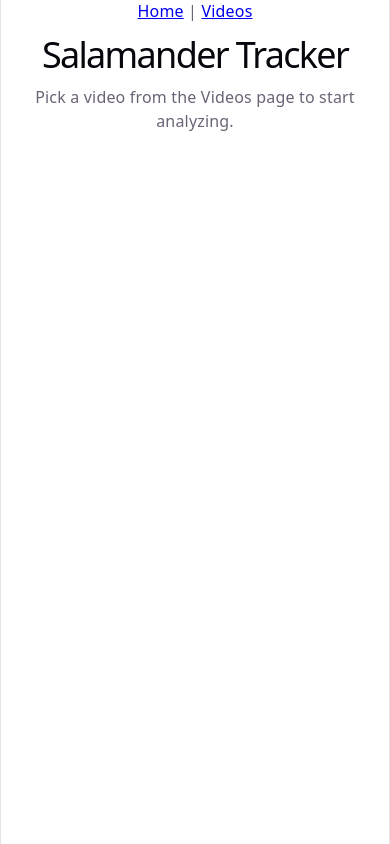
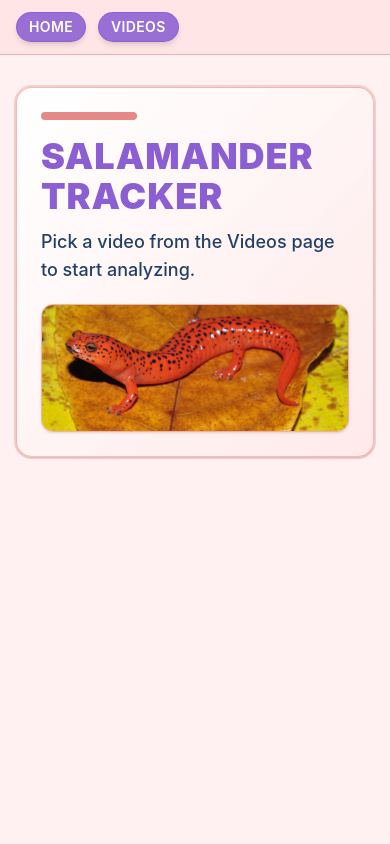
Before and after one commit to konradkelly/Salamander-Labs, a React (Vite) app: page / in a window 390 px wide. Built offline with nearby package versions, Linux system fonts and the light colour scheme.

Commit message:
feat(ui): add TailwindCSS styling and responsive layout across app screens

```diff
--- a/src/App.jsx
+++ b/src/App.jsx
@@ -5,19 +5,26 @@ import Preview from './pages/Preview.jsx';
 
 export default function App() {
   return (
-    <div>
-      <nav>
-        <Link to="/">Home</Link>
-        {' | '}
-        <Link to="/videos">Videos</Link>
+    <div className="min-h-screen">
+      <nav className="sticky top-0 z-10 border-b border-accent/35 bg-accent-soft/70 px-4 py-3 backdrop-blur">
+        <div className="mx-auto flex w-full max-w-5xl items-center gap-3 text-sm font-semibold uppercase tracking-wide">
+          <Link className="rounded-full border border-secondary/85 bg-secondary/88 px-3 py-1 text-white shadow-md transition-colors transition-transform duration-200 hover:-translate-y-0.5 hover:bg-[#6f42c1]" to="/">
+            Home
+          </Link>
+          <Link className="rounded-full border border-secondary/85 bg-secondary/88 px-3 py-1 text-white shadow-md transition-colors transition-transform duration-200 hover:-translate-y-0.5 hover:bg-[#6f42c1]" to="/videos">
+            Videos
+          </Link>
+        </div>
       </nav>
 
-    <Routes>
-      <Route path="/" element={<Home />} />
-      <Route path="/videos" element={<Videos />} />
-      <Route path="/preview/:filename" element={<Preview />} />
-
-    </Routes>
+      <main className="mx-auto w-full max-w-5xl px-4 py-8">
+        <Routes>
+          <Route path="/" element={<Home />} />
+          <Route path="/videos" element={<Videos />} />
+          <Route path="/preview" element={<Preview />} />
+          <Route path="/preview/:filename" element={<Preview />} />
+        </Routes>
+      </main>
     </div>
   );
 }
--- a/src/index.css
+++ b/src/index.css
@@ -1,111 +1,24 @@
-:root {
-  --text: #6b6375;
-  --text-h: #08060d;
-  --bg: #fff;
-  --border: #e5e4e7;
-  --code-bg: #f4f3ec;
-  --accent: #aa3bff;
-  --accent-bg: rgba(170, 59, 255, 0.1);
-  --accent-border: rgba(170, 59, 255, 0.5);
-  --social-bg: rgba(244, 243, 236, 0.5);
-  --shadow:
-    rgba(0, 0, 0, 0.1) 0 10px 15px -3px, rgba(0, 0, 0, 0.05) 0 4px 6px -2px;
+@import "tailwindcss";
 
-  --sans: system-ui, 'Segoe UI', Roboto, sans-serif;
-  --heading: system-ui, 'Segoe UI', Roboto, sans-serif;
-  --mono: ui-monospace, Consolas, monospace;
-
-  font: 18px/145% var(--sans);
-  letter-spacing: 0.18px;
-  color-scheme: light dark;
-  color: var(--text);
-  background: var(--bg);
-  font-synthesis: none;
-  text-rendering: optimizeLegibility;
-  -webkit-font-smoothing: antialiased;
-  -moz-osx-font-smoothing: grayscale;
-
-  @media (max-width: 1024px) {
-    font-size: 16px;
-  }
+@theme {
+	--color-primary: #23406a; /* Deep blue for main text and structure */
+	--color-secondary: #8b5fd3; /* Brighter purple for headings and prominent actions */
+	--color-accent: #d84b4b; /* Red for highlights and emphasis */
+	--color-accent-soft: #ffe0e0; /* Light red for subtle backgrounds */
 }
 
-@media (prefers-color-scheme: dark) {
-  :root {
-    --text: #9ca3af;
-    --text-h: #f3f4f6;
-    --bg: #16171d;
-    --border: #2e303a;
-    --code-bg: #1f2028;
-    --accent: #c084fc;
-    --accent-bg: rgba(192, 132, 252, 0.15);
-    --accent-border: rgba(192, 132, 252, 0.5);
-    --social-bg: rgba(47, 48, 58, 0.5);
-    --shadow:
-      rgba(0, 0, 0, 0.4) 0 10px 15px -3px, rgba(0, 0, 0, 0.25) 0 4px 6px -2px;
-  }
+@layer base {
+	body {
+		@apply text-primary antialiased;
+		background-color: #fff1f1;
+		min-height: 100vh;
+	}
 
-  #social .button-icon {
-    filter: invert(1) brightness(2);
-  }
+	a {
+		@apply text-secondary;
+	}
+
+	a:hover {
+		@apply text-primary;
+	}
 }
-
-body {
-  margin: 0;
-}
-
-#root {
-  width: 1126px;
-  max-width: 100%;
-  margin: 0 auto;
-  text-align: center;
-  border-inline: 1px solid var(--border);
-  min-height: 100svh;
-  display: flex;
-  flex-direction: column;
-  box-sizing: border-box;
-}
-
-h1,
-h2 {
-  font-family: var(--heading);
-  font-weight: 500;
-  color: var(--text-h);
-}
-
-h1 {
-  font-size: 56px;
-  letter-spacing: -1.68px;
-  margin: 32px 0;
-  @media (max-width: 1024px) {
-    font-size: 36px;
-    margin: 20px 0;
-  }
-}
-h2 {
-  font-size: 24px;
-  line-height: 118%;
-  letter-spacing: -0.24px;
-  margin: 0 0 8px;
-  @media (max-width: 1024px) {
-    font-size: 20px;
-  }
-}
-p {
-  margin: 0;
-}
-
-code,
-.counter {
-  font-family: var(--mono);
-  display: inline-flex;
-  border-radius: 4px;
-  color: var(--text-h);
-}
-
-code {
-  font-size: 15px;
-  line-height: 135%;
-  padding: 4px 8px;
-  background: var(--code-bg);
-}
--- a/src/pages/Home.jsx
+++ b/src/pages/Home.jsx
@@ -1,8 +1,26 @@
+import redSalamander from '../assets/red_salamander.jpg';
+
 export default function Home() {
   return (
     <div>
-      <h1>Salamander Tracker</h1>
-      <p>Pick a video from the Videos page to start analyzing.</p>
+      <section className="rounded-2xl border border-accent/35 bg-gradient-to-br from-white to-accent-soft/45 p-6 shadow-sm ring-2 ring-accent/20">
+        <div className="mb-4 h-2 w-24 rounded-full bg-accent/65" />
+        <div className="flex flex-col gap-5 md:flex-row md:items-center md:justify-between">
+          <div>
+            <h1 className="text-4xl font-black uppercase tracking-wide text-secondary sm:text-5xl">
+              Salamander Tracker
+            </h1>
+            <p className="mt-3 max-w-2xl text-lg font-medium text-primary">
+              Pick a video from the Videos page to start analyzing.
+            </p>
+          </div>
+          <img
+            src={redSalamander}
+            alt="Red salamander"
+            className="h-32 w-full rounded-xl border border-accent/40 object-cover shadow-sm md:h-32 md:w-48"
+          />
+        </div>
+      </section>
     </div>
   );
 }
--- a/src/pages/Preview.jsx
+++ b/src/pages/Preview.jsx
@@ -4,10 +4,21 @@ export default function Preview() {
   const { filename } = useParams();
 
   return (
-    <div>
-      <h1>Preview: {filename}</h1>
-      <p>Thumbnail and tuning controls will go here in a future pair program.</p>
-      <Link to="/videos">Back to videos</Link>
-    </div>
+    <section className="rounded-2xl border border-accent/35 bg-white/90 p-6 shadow-sm ring-2 ring-accent/20">
+      <h1 className="text-3xl font-extrabold uppercase tracking-wide text-secondary">
+        {filename ? `Preview: ${filename}` : 'Preview'}
+      </h1>
+      <p className="mt-3 text-primary">
+        {filename
+          ? 'Thumbnail and tuning controls will go here in a future pair program.'
+          : 'Choose a video from the Videos page to see its preview.'}
+      </p>
+      <Link
+        className="mt-5 inline-block rounded-full border border-accent/55 bg-accent-soft px-4 py-2 font-semibold text-primary transition hover:bg-accent hover:text-white"
+        to="/videos"
+      >
+        Back to videos
+      </Link>
+    </section>
   );
 }
--- a/src/pages/Videos.jsx
+++ b/src/pages/Videos.jsx
@@ -1,4 +1,5 @@
 import { useEffect, useState } from 'react';
+import { Link } from 'react-router-dom';
 import { getVideos } from '../mockApi.js';
 
 export default function Videos() {
@@ -20,24 +21,33 @@ export default function Videos() {
   }, []);
 
  if (loading) {
-    return <p>Loading videos...</p>;
+   return <p className="font-semibold text-primary">Loading videos...</p>;
   }
 
   if (error) {
-    return <p role="alert">Error: {error}</p>;
+    return (
+      <p className="rounded-xl border border-rose-300 bg-rose-50 p-4 font-semibold text-rose-800" role="alert">
+        Error: {error}
+      </p>
+    );
   }
 
   return (
-    <div>
-      <h1>Available Videos</h1>
-      <ul>
+    <section className="rounded-2xl border border-accent/35 bg-white/90 p-6 shadow-sm ring-2 ring-accent/20">
+      <h1 className="mb-4 text-3xl font-extrabold uppercase tracking-wide text-secondary">Available Videos</h1>
+      <ul className="space-y-3">
         {videos.map((filename) => (
           <li key={filename}>
-      <Link to={`/preview/${filename}`}>{filename}</Link>
-        </li>
+            <Link
+              className="block rounded-lg border border-accent/45 bg-white/70 px-4 py-2 font-semibold text-primary transition-colors transition-transform duration-200 hover:-translate-y-0.5 hover:border-accent hover:bg-accent-soft"
+              to={`/preview/${filename}`}
+            >
+              {filename}
+            </Link>
+          </li>
 
         ))}
       </ul>
-    </div>
+    </section>
   );
 }
```
Also changed, not shown: src/assets/red_salamander.jpg (added), 1 other file (tests, documents, lock files or other folders).
